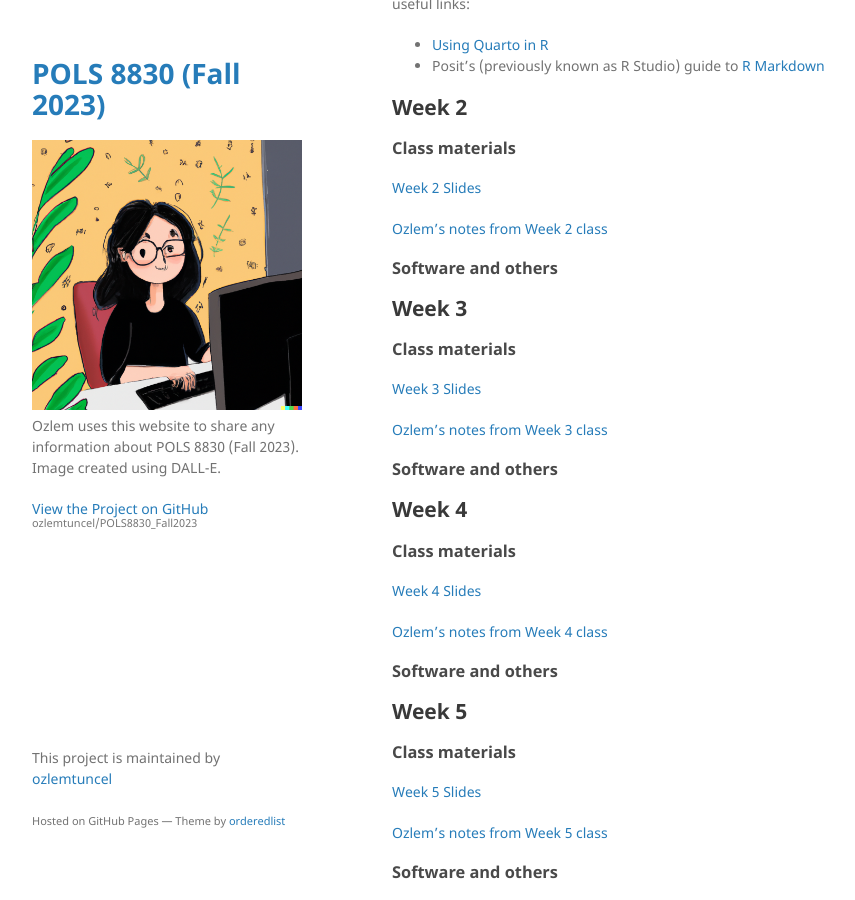
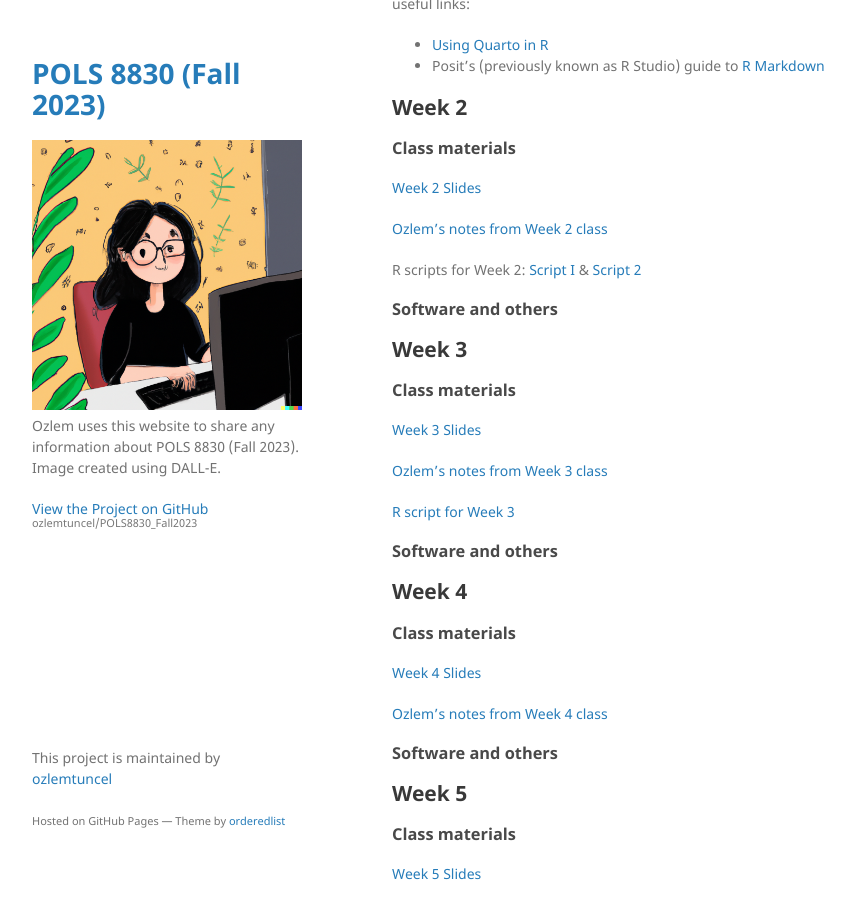
Before and after one commit to ozlemtuncel/POLS8830_Fall2023, a Jekyll site: the page built from index.md, in a window 1280 px wide and 900 px high, scrolled down 1192 px. Shown: the whole window, without its empty margins (178-1033 px from the left). Built offline with Jekyll 4.4.1, drawn with Linux system fonts in a browser that asks for light colours; our own code applies the rules of GitHub Pages for plain Markdown files.

Commit message:
Update index.md

```diff
--- a/index.md
+++ b/index.md
@@ -22,9 +22,9 @@
 > ✔️ Goal: Review of the syllabus and last semester.
 
 ### Class materials
-[Week 1 Slides](docs/)
+[Week 1 Slides](docs/01Matrix.pdf)
 
-[Ozlem's notes from Week 1 class](docs/week1*.md)
+[Ozlem's notes from Week 1 class](docs/week1.md)
 
 ### Software and others
 > ✔️ Goal: Make sure you are familiar with basics of R.
@@ -52,18 +52,22 @@
 ## Week 2
 
 ### Class materials
-[Week 2 Slides](docs/)
+[Week 2 Slides](docs/Week 2 OLS Slides.pdf)
 
 [Ozlem's notes from Week 2 class](docs/week2*.md)
+
+R scripts for Week 2: [Script I](docs/Week2_Linear_Regression_Addendum_tidy.R) & [Script 2](docs/Week2_Linear_Regression_tidy.R)
 
 ### Software and others
 
 ## Week 3
 
 ### Class materials
-[Week 3 Slides](docs/)
+[Week 3 Slides](docs/03MLE.pdf)
 
 [Ozlem's notes from Week 3 class](docs/week3*.md)
+
+[R script for Week 3](docs/Week3_Reliability_Correlations_Factor Analysis_tidy.R)
 
 ### Software and others
 
```
